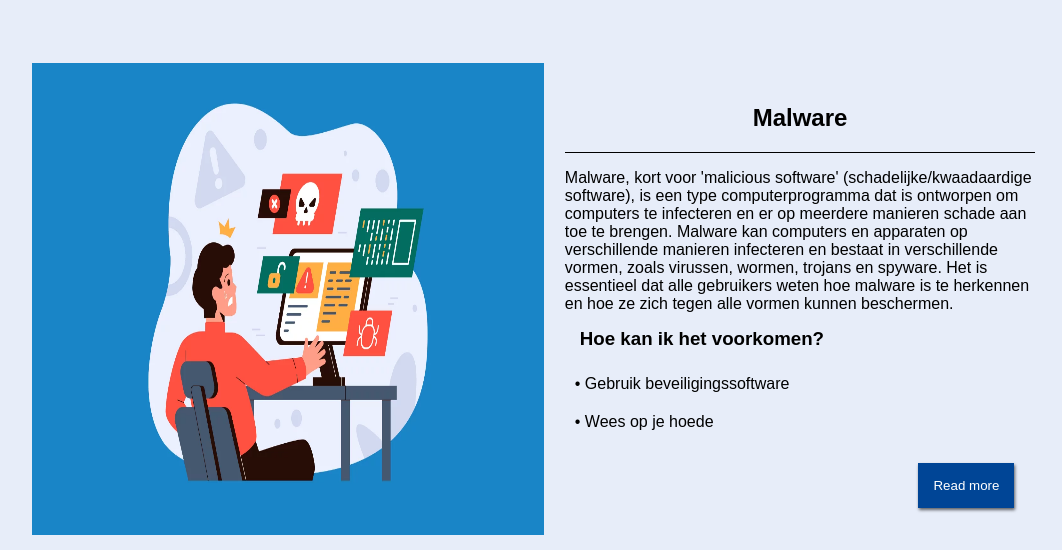
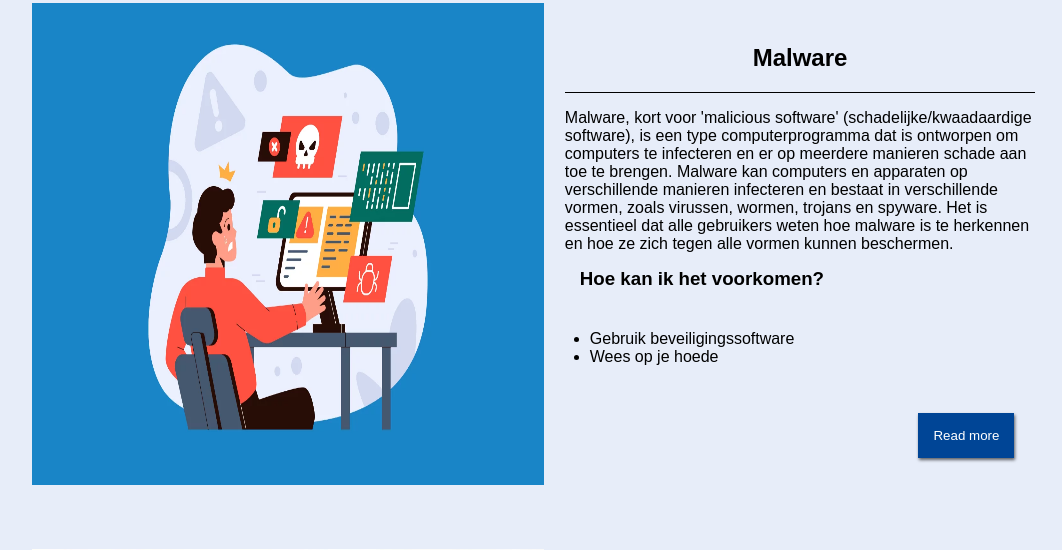
Before and after one commit to SandXs/Project-Security_Chief, a PHP site: page /info.php in a window 1280 px wide. Shown: the part 1929-2479 px from the top of the page, without its empty margins (96-1158 px from the left). Run offline with PHP 8.4, Linux system fonts and the light colour scheme.

Commit message:
Added content

```diff
--- a/CSS/main.css
+++ b/CSS/main.css
@@ -301,7 +301,7 @@
 }
 
 ul {
-  padding: 10px;
+  padding: 25px;
 }
 
 * {
--- a/CSS/pagestyle/_extra.scss
+++ b/CSS/pagestyle/_extra.scss
@@ -3,5 +3,5 @@
 }
 
 ul{
-    padding: 10px;
+    padding: 25px;
 }
--- a/info.php
+++ b/info.php
@@ -54,13 +54,14 @@ setTimeout(function() {
 
 
                     <h3>Hoe kan ik het voorkomen?</h3>
-                   <ol>
-                    <ul>• Reageer niet op het bericht.</ul>
-                  	<ul>• Meld de phishing bij Fraudehelpdesk </ul>
-                    <ul>•Meld de phishing bij de organisatie namens wie het valse bericht verstuurd werd. </ul>
-                    <ul>•	Klik nooit op een link of telefoonnummer als je twijfelt aan de echtheid van een bericht.
-                         Eerst checken dan klikken. </ul>
-                      </ol>
+                   <ul>
+                    <li>Reageer niet op het bericht.</li>
+                  	<li>Meld de phishing bij Fraudehelpdesk </li>
+                    <li>Meld de phishing bij de organisatie namens wie het valse bericht verstuurd werd. </li>
+                    <li>Klik nooit op een link of telefoonnummer als je twijfelt aan de echtheid van een bericht.
+                         Eerst checken dan klikken. </li>
+                        </ul>
+
 
                     </p>
                     <button typ="button" class="readBtn-wraper"><a href="#" class="read-btn">Read more</a></button>
@@ -69,7 +70,7 @@ setTimeout(function() {
                 <div class="intro-info-container">
             <div class="info-wraper">
                 <div class="info-foto-container">
-                    <img src="./img/spear-phishing.jpeg" alt="">
+                    <img src="./img/scam.jpg" alt="">
                 </div>
                 <div class="info-text">
                     <h1> Scamming </h1>
@@ -80,12 +81,12 @@ setTimeout(function() {
                           Politie, Openbaar Ministerie, Marktplaats en banken werken samen aan het terugdringen van internetoplichting.
 
                     <h3>Hoe kan ik het voorkomen?</h3>
-                   <ol>
-                    <ul>•Doe onderzoek naar de persoon of naar het bedrijf van waar je het koopt.</ul>
-                  	<ul>•Stuur nooit iets op voordat dit ook betaald is. </ul>
-                    <ul>•Als je het niet vertrouwd koop het niet</ul>
-                    <ul>•Betaal niet via een vreemde link. Betaal altijd via de instantie waar het verkocht wordt.</ul>
-                      </ol>
+                   <ul>
+                    <li>Doe onderzoek naar de persoon of naar het bedrijf van waar je het koopt.</li>
+                  	<li>Stuur nooit iets op voordat dit ook betaald is. </li>
+                    <li>Als je het niet vertrouwd koop het niet</li>
+                    <li>Betaal niet via een vreemde link. Betaal altijd via de instantie waar het verkocht wordt.</li>
+                      </ul>
 
                     </p>
                     <button typ="button" class="readBtn-wraper"><a href="#" class="read-btn">Read more</a></button>
@@ -105,10 +106,10 @@ setTimeout(function() {
                         zich tegen alle vormen kunnen beschermen.
 
                     <h3>Hoe kan ik het voorkomen?</h3>
-                   <ol>
-                    <ul>• Gebruik beveiligingssoftware</ul>
-                  	<ul>• Wees op je hoede </ul>
-
+                   <ul>
+                    <li>Gebruik beveiligingssoftware</li>
+                  	<li>Wees op je hoede </li>
+                     </ul>
 
                     </p>
                     <button typ="button" class="readBtn-wraper"><a href="#" class="read-btn">Read more</a></button>
@@ -117,7 +118,7 @@ setTimeout(function() {
                 <div class="intro-info-container">
             <div class="info-wraper">
                 <div class="info-foto-container">
-                    <img src="./img/spear-phishing.jpeg" alt="">
+                    <img src="./img/hacking.jpg" alt="">
                 </div>
                 <div class="info-text">
                     <h1> Hacking </h1>
@@ -133,14 +134,14 @@ setTimeout(function() {
 
 
                     <h3>Hoe kan ik het voorkomen?</h3>
-                   <ol>
-                    <ul>•Gebruik sterke wachtwoorden</ul>
-                  	<ul>•Meervoudige verificatie gebruiken </ul>
-                    <ul>•Wees waakzaam tegen phishing</ul>
-                    <ul>•Houd ani-virus software up to date.</ul>
-                    <ul>•Vermijd dubieuze websites</ul>
-                    <ul>•Gebruik geen openbare wifi</ul>
-                      </ol>
+                   <ul>
+                    <li>Gebruik sterke wachtwoorden</li>
+                  	<li>Meervoudige verificatie gebruiken </li>
+                    <li>Wees waakzaam tegen phishing</li>
+                    <li>Houd ani-virus software up to date.</li>
+                    <li>Vermijd dubieuze websites</li>
+                    <li>Gebruik geen openbare wifi</li>
+                      </ul>
 
                     </p>
                     <button typ="button" class="readBtn-wraper"><a href="#" class="read-btn">Read more</a></button>
@@ -149,7 +150,7 @@ setTimeout(function() {
                 <div class="intro-info-container">
             <div class="info-wraper">
                 <div class="info-foto-container">
-                    <img src="./img/spear-phishing.jpeg" alt="">
+                    <img src="./img/ransomware.jpg" alt="">
                 </div>
                 <div class="info-text">
                     <h1> Ransomware</h1>
@@ -161,12 +162,12 @@ setTimeout(function() {
 
 
                     <h3>Hoe kan ik het voorkomen?</h3>
-                   <ol>
-                    <ul>•Maak regelmatig back-ups</ul>
-                  	<ul>•Installeer goed anti virus programma </ul>
-                    <ul>•Update je software  </ul>
+                   <ul>
+                    <li>Maak regelmatig back-ups</li>
+                  	<li>Installeer goed anti virus programma </li>
+                    <li>Update je software  </li>
 
-                      </ol>
+                      </ul>
 
                     </p>
                     <button typ="button" class="readBtn-wraper"><a href="#" class="read-btn">Read more</a></button>
@@ -175,7 +176,7 @@ setTimeout(function() {
                 <div class="intro-info-container">
             <div class="info-wraper">
                 <div class="info-foto-container">
-                    <img src="./img/spear-phishing.jpeg" alt="">
+                    <img src="./img/ddos.jpg" alt="">
                 </div>
                 <div class="info-text">
                     <h1> DDoS aanvallen </h1>
@@ -189,20 +190,20 @@ setTimeout(function() {
 
 
                     <h3>Hoe kan ik het voorkomen?</h3>
-                   <ol>
-                    <ul>•Wees er vroeg bij om web verkeer te controleren</ul>
-                  	<ul>•Meer bandbreedte verkrijgen</ul>
-                    <ul>•Gebruik een content distribution center (CDN)</ul>
+                   <ul>
+                    <li>Wees er vroeg bij om web verkeer te controleren</li>
+                  	<li>Meer bandbreedte verkrijgen</li>
+                    <li>Gebruik een content distribution center (CDN)</li>
 
-                      </ol>
+                      </ul>
 
                       <h3>Wat te doen als ik doelwit ben van een aanval?</h3>
-                   <ol>
-                    <ul>•Zorg dat er defensieve maatregelen worden genomen</ul>
-                  	<ul>•Bel u hostingprovider </ul>
-                    <ul>•Schakel een specialist in.</ul>
+                   <ul>
+                    <li>Zorg dat er defensieve maatregelen worden genomen</li>
+                  	<li>Bel u hostingprovider </li>
+                    <li>Schakel een specialist in.</li>
 
-                      </ol>
+                      </ul>
 
                     </p>
                     <button typ="button" class="readBtn-wraper"><a href="#" class="read-btn">Read more</a></button>
@@ -211,7 +212,7 @@ setTimeout(function() {
                 <div class="intro-info-container">
             <div class="info-wraper">
                 <div class="info-foto-container">
-                    <img src="./img/spear-phishing.jpeg" alt="">
+                    <img src="./img/spoofing.jpg" alt="">
                 </div>
                 <div class="info-text">
                     <h1> Spoofing </h1>
@@ -222,10 +223,10 @@ setTimeout(function() {
 
 
                     <h3>Hoe kan ik het voorkomen?</h3>
-                   <ol>
-                    <ul>•Stel een google alert in.</ul>
-                  	<ul>•Voorkom email spoofing</ul>
-
+                   <ul>
+                    <li>Stel een google alert in.</li>
+                  	<li>Voorkom email spoofing</li>
+                     </ul>
 
                     </p>
                     <button typ="button" class="readBtn-wraper"><a href="#" class="read-btn">Read more</a></button>
@@ -234,7 +235,7 @@ setTimeout(function() {
                 <div class="intro-info-container">
             <div class="info-wraper">
                 <div class="info-foto-container">
-                    <img src="./img/spear-phishing.jpeg" alt="">
+                    <img src="./img/id.jpg" alt="">
                 </div>
                 <div class="info-text">
                     <h1> Identiteitsfraude </h1>
@@ -244,14 +245,14 @@ setTimeout(function() {
 
 
                     <h3>Hoe kan ik het voorkomen?</h3>
-                   <ol>
-                    <ul>•Beveilig je computer</ul>
-                  	<ul>•Gebruik sterke wachtwoorden </ul>
-                    <ul>•Reageer nooit en phishing e-mails </ul>
-                    <ul>•Pas op met het weggeven van informatie over jezelf op het internet.</ul>
-                    <ul>•Ga niet in op telefoontjes waar informatie over jezelf gevraagd wordt</ul>
+                   <ul>
+                    <li>Beveilig je computer</li>
+                  	<li>Gebruik sterke wachtwoorden </li>
+                    <li>Reageer nooit en phishing e-mails </li>
+                    <li>Pas op met het weggeven van informatie over jezelf op het internet.</li>
+                    <li>Ga niet in op telefoontjes waar informatie over jezelf gevraagd wordt</li>
 
-                      </ol>
+                      </ul>
 
                     </p>
                     <button typ="button" class="readBtn-wraper"><a href="#" class="read-btn">Read more</a></button>
@@ -260,7 +261,7 @@ setTimeout(function() {
                 <div class="intro-info-container">
             <div class="info-wraper">
                 <div class="info-foto-container">
-                    <img src="./img/spear-phishing.jpeg" alt="">
+                    <img src="./img/crypto.jpg" alt="">
                 </div>
                 <div class="info-text">
                     <h1> Cryptojacking </h1>
@@ -270,48 +271,17 @@ setTimeout(function() {
 
 
                     <h3>Hoe kan ik het voorkomen?</h3>
-                   <ol>
-                    <ul>•Blokkeer javascript in je browser.</ul>
-                  	<ul>•Gebruik goede antimalware </ul>
-                    <ul>•Gebruik een adblocker of anti-cryptomining software  </ul>
+                   <ul>
+                    <li>Blokkeer javascript in je browser.</li>
+                  	<li>Gebruik goede antimalware </li>
+                    <li>Gebruik een adblocker of anti-cryptomining software  </li>
 
-                      </ol>
+                      </ul>
 
                     </p>
                     <button typ="button" class="readBtn-wraper"><a href="#" class="read-btn">Read more</a></button>
                 </div>
 
-                <div class="intro-info-container">
-            <div class="info-wraper">
-                <div class="info-foto-container">
-                    <img src="./img/spear-phishing.jpeg" alt="">
-                </div>
-                <div class="info-text">
-                    <h1> Phishing </h1>
-                    <p>Phishing is een vorm van cybercrime waarbij criminelen een e-mail naar je verzenden om te proberen inloggegevens,
-                        creditcardinformatie, pincodes of andere persoonlijke gegevens van jou te achterhalen. Vandaar het woord phishing,
-                        dat ‘hengelen’ betekent.Als afzender van de e-mail staat de naam van je bank, creditcardmaatschappij of een
-                        andere betrouwbare instantie vermeld. In het bericht staat bijvoorbeeld dat de bank je gegevens wil
-                        controleren vanwege een update of dat je rekening is geblokkeerd. Of je zou een prijs hebben gewonnen of een
-                        erfenis krijgen. Door de betrouwbaar ogende afzender kun je geneigd zijn te antwoorden op de vraag in de nepmail
-                         om je inloggegevens of pincode. Doe dit nooit. Een bank of andere betrouwbare instantie vraagt niet per e-mail
-                         om je persoonlijke gegevens aan ze door te geven. Je bank verstuurt alleen e-mail naar je die je kunt vinden
-                         nadat je bent ingelogd in de app of op de website. Klik ook nooit op een link in de e-mail. Als je dit wel zou
-                         doen, wordt er ongemerkt op je computer een kwaadaardig programma geïnstalleerd.
-
-
-                    <h3>Hoe kan ik het voorkomen?</h3>
-                   <ol>
-                    <ul>• Reageer niet op het bericht.</ul>
-                  	<ul>• Meld de phishing bij Fraudehelpdesk </ul>
-                    <ul>•Meld de phishing bij de organisatie namens wie het valse bericht verstuurd werd. </ul>
-                    <ul>•	Klik nooit op een link of telefoonnummer als je twijfelt aan de echtheid van een bericht.
-                         Eerst checken dan klikken. </ul>
-                      </ol>
-
-                    </p>
-                    <button typ="button" class="readBtn-wraper"><a href="#" class="read-btn">Read more</a></button>
-                </div>
             </div>
 
 
```
Also changed, not shown: index.php (+45 -42 lines).
